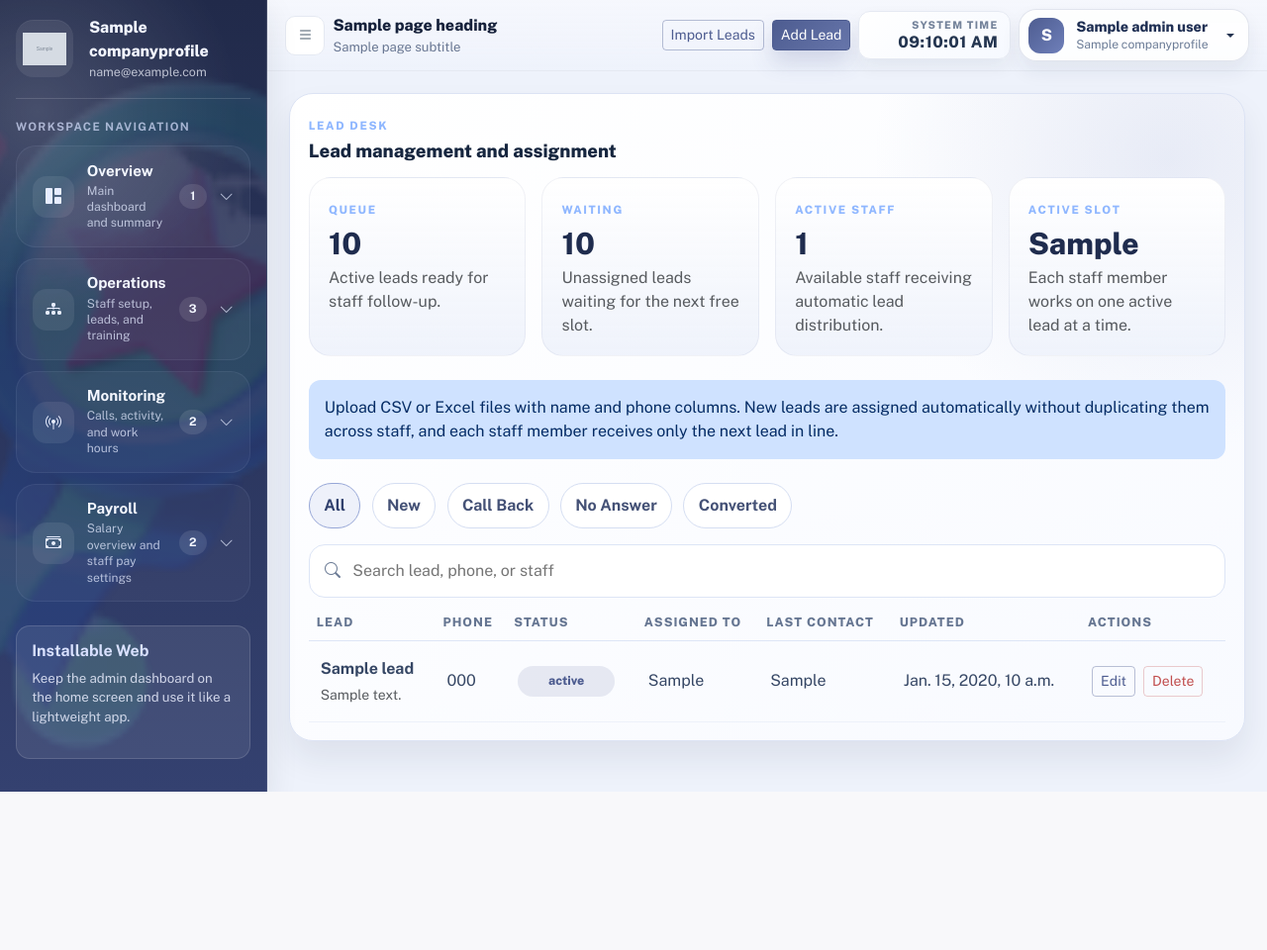
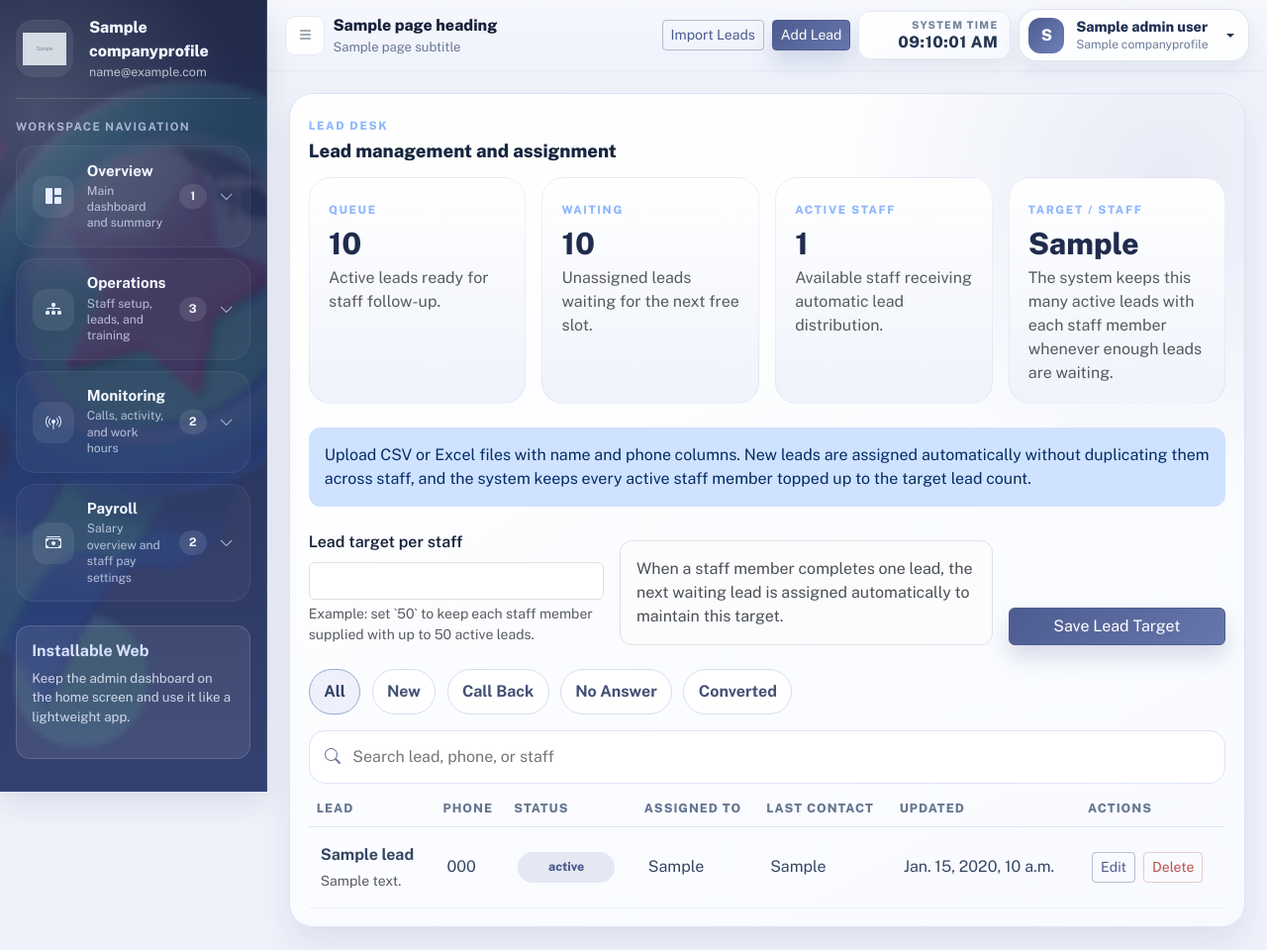
Before and after one commit to blesson7777/HEAVENECTION, a Django app: template templates/admin_leads.html in a window 1280 px wide. Shown: the whole page at 99% size. Before the commit the page ends 800 px from the top, so only its background shows below. Run offline with Django 5.2, Linux system fonts and the light colour scheme; tables that the repository leaves empty hold one stand-in row (values such as "Sample post"); the template is opened without the code that fills it: values that come from a table or form of the project are taken from there, most other values are stand-ins (such as "Sample title", 1, 10 or a date in 2020); grey boxes marked "Sample" are stand-in pictures; some libraries are stand-ins or nearby versions.

Commit message:
Add configurable lead target per staff

```diff
--- a/backend/apps/telecalling/models.py
+++ b/backend/apps/telecalling/models.py
@@ -89,6 +89,7 @@ class CompanyProfile(models.Model):
     postal_code = models.CharField(max_length=20, blank=True)
     country = models.CharField(max_length=100, blank=True, default="India")
     tax_identifier = models.CharField(max_length=50, blank=True)
+    lead_queue_target_per_staff = models.PositiveIntegerField(default=1)
     description = models.TextField(blank=True)
     logo = models.FileField(upload_to="branding/", blank=True, null=True)
     created_at = models.DateTimeField(auto_now_add=True)
--- a/backend/apps/telecalling/serializers.py
+++ b/backend/apps/telecalling/serializers.py
@@ -262,6 +262,7 @@ class CompanyProfileSerializer(serializers.ModelSerializer):
             "postal_code",
             "country",
             "tax_identifier",
+            "lead_queue_target_per_staff",
             "description",
             "logo",
             "logo_url",
@@ -296,6 +297,7 @@ class CompanyProfileUpdateSerializer(serializers.ModelSerializer):
             "postal_code",
             "country",
             "tax_identifier",
+            "lead_queue_target_per_staff",
             "description",
             "logo",
             "remove_logo",
--- a/templates/admin_leads.html
+++ b/templates/admin_leads.html
@@ -38,16 +38,42 @@
         </div>
         <div class="col-xl-3 col-md-6">
             <div class="hc-summary-card h-100">
-                <span class="mf-db2-kicker">Active Slot</span>
+                <span class="mf-db2-kicker">Target / Staff</span>
                 <h3 class="mb-1">{{ queue_summary.queue_limit }}</h3>
-                <p class="mb-0 text-muted">Each staff member works on one active lead at a time.</p>
+                <p class="mb-0 text-muted">The system keeps this many active leads with each staff member whenever enough leads are waiting.</p>
             </div>
         </div>
     </div>
 
     <div class="alert alert-primary border-0 mb-4" role="alert">
-        Upload CSV or Excel files with name and phone columns. New leads are assigned automatically without duplicating them across staff, and each staff member receives only the next lead in line.
+        Upload CSV or Excel files with name and phone columns. New leads are assigned automatically without duplicating them across staff, and the system keeps every active staff member topped up to the target lead count.
     </div>
+
+    <form method="post" action="{% url 'leads-page' %}" class="row g-3 align-items-end mb-4">
+        {% csrf_token %}
+        <input type="hidden" name="lead_action" value="queue_settings">
+        <div class="col-lg-4 col-md-6">
+            <label class="form-label fw-semibold" for="leadQueueTargetPerStaff">Lead target per staff</label>
+            <input
+                type="number"
+                min="1"
+                class="form-control"
+                id="leadQueueTargetPerStaff"
+                name="lead_queue_target_per_staff"
+                value="{{ queue_summary.queue_limit }}"
+                required
+            >
+            <div class="form-text">Example: set `50` to keep each staff member supplied with up to 50 active leads.</div>
+        </div>
+        <div class="col-lg-5 col-md-6">
+            <div class="alert alert-light border mb-0">
+                When a staff member completes one lead, the next waiting lead is assigned automatically to maintain this target.
+            </div>
+        </div>
+        <div class="col-lg-3">
+            <button type="submit" class="btn btn-primary w-100">Save Lead Target</button>
+        </div>
+    </form>
 
     <div class="hc-filter-row">
         <button type="button" class="hc-filter-chip is-active" data-filter-status="all">All</button>
@@ -192,7 +218,7 @@
                         </div>
                     </div>
                     <div class="alert alert-light border mb-0" role="alert">
-                        Each staff member keeps one active lead. As soon as that lead is completed, the next waiting lead is assigned automatically.
+                        Imported leads are assigned automatically until each active staff member reaches the target count shown above. As soon as one lead is completed, the next waiting lead is assigned automatically.
                     </div>
                     <div id="leadImportFeedback" class="hc-form-feedback d-none mt-3"></div>
                     <div class="d-flex justify-content-end gap-2 mt-4">
--- a/templates/admin_profile.html
+++ b/templates/admin_profile.html
@@ -145,6 +145,12 @@
                                 <input type="text" class="form-control{% if company_errors.support_phone %} is-invalid{% endif %}" id="supportPhone" name="support_phone" value="{{ company_form_data.support_phone }}">
                                 {% if company_errors.support_phone %}<div class="invalid-feedback">{{ company_errors.support_phone }}</div>{% endif %}
                             </div>
+                            <div class="col-md-6">
+                                <label class="form-label fw-semibold" for="leadQueueTargetPerStaff">Lead Target Per Staff</label>
+                                <input type="number" min="1" class="form-control{% if company_errors.lead_queue_target_per_staff %} is-invalid{% endif %}" id="leadQueueTargetPerStaff" name="lead_queue_target_per_staff" value="{{ company_form_data.lead_queue_target_per_staff }}">
+                                {% if company_errors.lead_queue_target_per_staff %}<div class="invalid-feedback">{{ company_errors.lead_queue_target_per_staff }}</div>{% endif %}
+                                <div class="form-text">The system keeps this many active leads assigned to each active staff member whenever enough leads are waiting.</div>
+                            </div>
                             <div class="col-md-8">
                                 <label class="form-label fw-semibold" for="addressLine1">Address Line 1</label>
                                 <input type="text" class="form-control{% if company_errors.address_line_1 %} is-invalid{% endif %}" id="addressLine1" name="address_line_1" value="{{ company_form_data.address_line_1 }}">
```
Also changed, not shown: backend/apps/telecalling/services.py (+14 -5 lines), backend/apps/telecalling/views.py (+26 -1 lines), backend/apps/telecalling/migrations/0006_companyprofile_lead_queue_target_per_staff.py (added).
